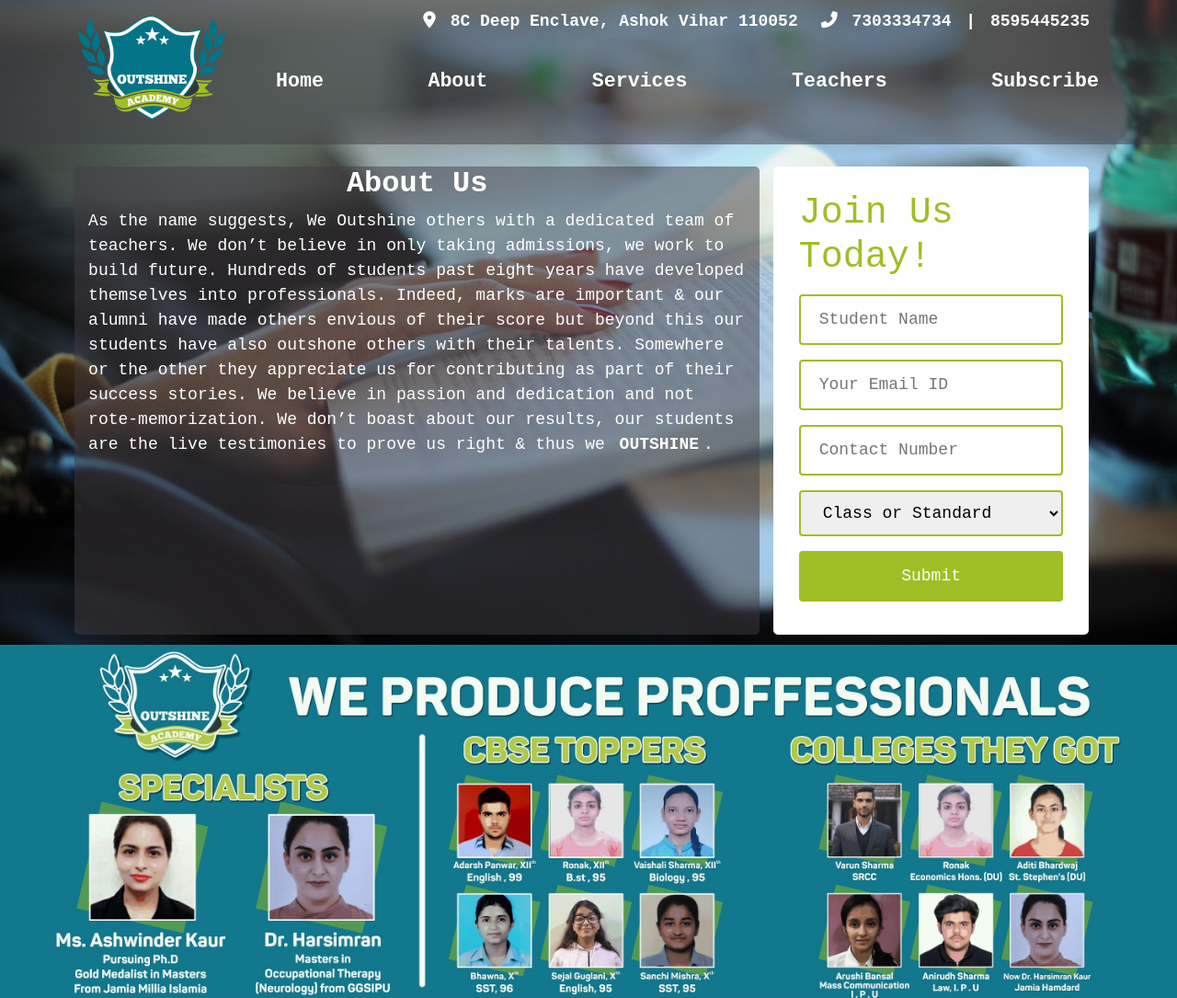
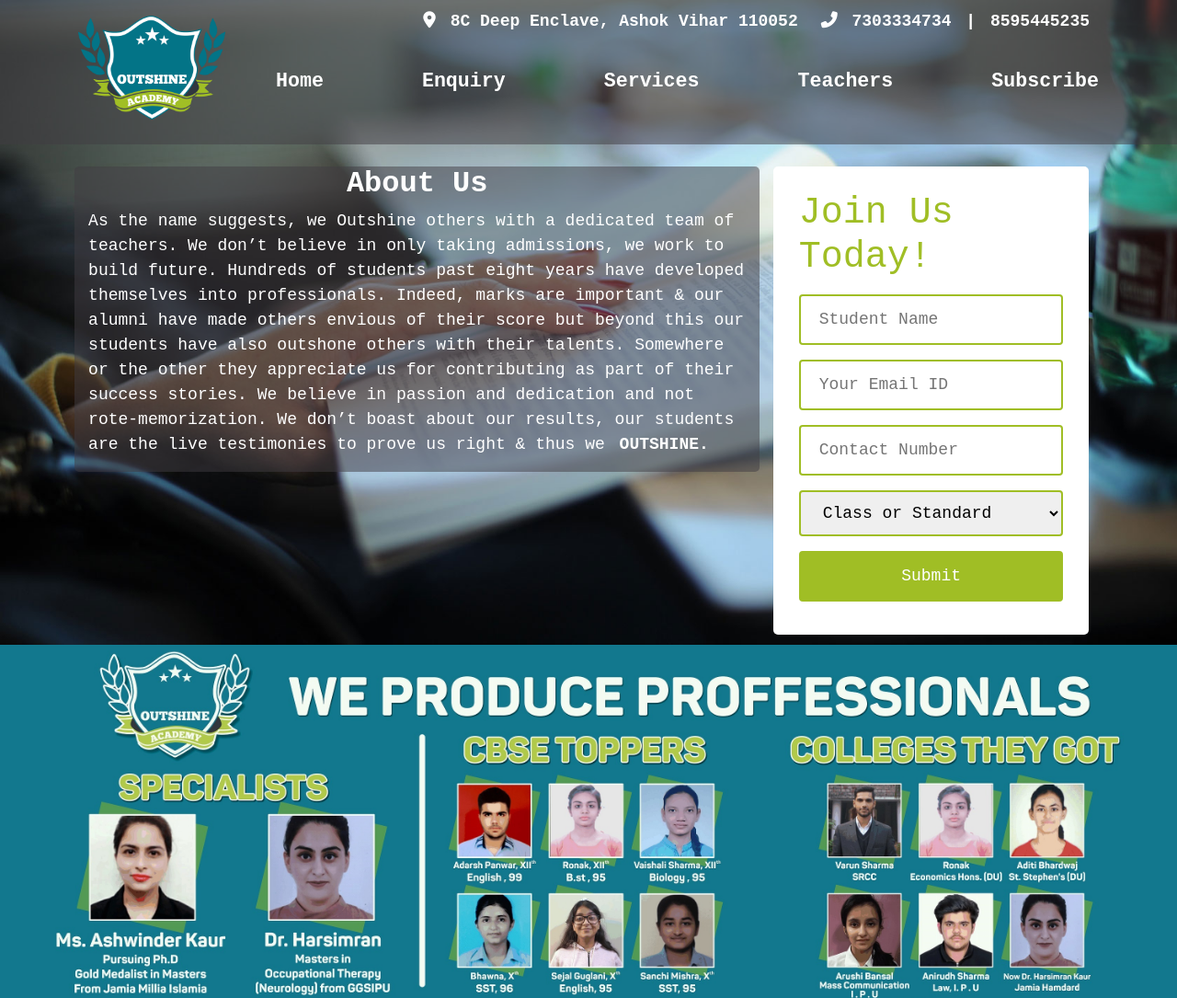
Before and after one commit to ipranshulsingla/OutshineAcademy, a plain HTML site: page index.html in a window 1280 px wide. Shown: the top 1085 px of the page at 92% size. Drawn offline with nearby package versions, Linux system fonts and the light colour scheme.

Commit message:
Add files via upload

```diff
--- a/assets/css/main.css
+++ b/assets/css/main.css
@@ -123,6 +123,7 @@ section{
     color:white;
     background-color: rgba(65,61,67,0.5);
     border-radius: 5px;
+    height: 100%;
 }
 
 .logo{
--- a/assets/js/main.js
+++ b/assets/js/main.js
@@ -1,5 +1,4 @@
 window.addEventListener('load',bindEvents);
-
 function bindEvents(){
     addWidth();
 }
--- a/index.html
+++ b/index.html
@@ -10,6 +10,7 @@
     <link rel="stylesheet" href="assets/css/main.css">
     <link rel="icon" href="assets/images/logo.png" type="image/png" sizes="16x16">
     <script src="https://kit.fontawesome.com/1b9f8339d3.js" crossorigin="anonymous"></script>
+    <script src="assets/js/main.js"></script>
     <title>Outshine Academy</title>
   </head>
   <body>
@@ -43,8 +44,8 @@
                 </div>
                 <div class="col-md-10 nav">
                   <ul>
-                    <li><a href="#home">Home</a></li>
-                    <li><a href="#about">About</a></li>
+                    <li><a href="index.html">Home</a></li>
+                    <li><a href="#enquiry">Enquiry</a></li>
                     <li><a href="#services">Services</a></li>
                     <li><a href="#">Teachers</a></li>
                     <li><a href="#">Subscribe</a></li>
@@ -55,13 +56,14 @@
             <br>
           </header>
           <section class="container">
-            <div class="row" id="home" id="home">
+            <div class="row"  id="home">
               <div class="col-md-8 about" id="about">
                 <h2 style="font-weight: bold;">About Us</h2>
                 <p>
-                  As the name suggests, We Outshine others with a dedicated team of teachers. We don’t believe in only taking admissions, we work to build future.
+                  As the name suggests, we Outshine others with a dedicated team of teachers. We don’t believe in only taking admissions, we work to build future.
                   Hundreds of students past eight years have developed themselves into professionals. Indeed, marks are important & our alumni have made others envious of their score but beyond this our students have also outshone others with their talents. Somewhere or the other they appreciate us for contributing as part of their success stories.
-                  We believe in passion and dedication and not rote-memorization. We don’t boast about our results, our students are the live testimonies to prove us right & thus we <span style="font-weight: bold;">OUTSHINE</span>.
+                  We believe in passion and dedication and not rote-memorization. We don’t boast about our results, our students are the live testimonies to prove us right & thus we <span style="font-weight: bold;">OUTSHINE.
+                  </span>
                 </p>
               </div>
               <div class="col-md-4">
@@ -118,6 +120,7 @@
             </div>
           </div>
         </div>
+        <br>
         <div id="outshine-gmap">
           <iframe src="https://www.google.com/maps/embed?pb=!1m18!1m12!1m3!1d3499.9620843155412!2d77.17432241508386!3d28.690780782394903!2m3!1f0!2f0!3f0!3m2!1i1024!2i768!4f13.1!3m3!1m2!1s0x390d031e3d82b365%3A0x7dc537641091502b!2sOutshine%20Academy%20Ashok%20Vihar!5e0!3m2!1sen!2sin!4v1583409657642!5m2!1sen!2sin" width="" height="450" frameborder="0" style="border:0;" allowfullscreen=""></iframe>
         </div>
@@ -128,6 +131,6 @@
     <script src="https://code.jquery.com/jquery-3.4.1.slim.min.js" integrity="sha384-J6qa4849blE2+poT4WnyKhv5vZF5SrPo0iEjwBvKU7imGFAV0wwj1yYfoRSJoZ+n" crossorigin="anonymous"></script>
     <script src="https://cdn.jsdelivr.net/npm/popper.js@1.16.0/dist/umd/popper.min.js" integrity="sha384-Q6E9RHvbIyZFJoft+2mJbHaEWldlvI9IOYy5n3zV9zzTtmI3UksdQRVvoxMfooAo" crossorigin="anonymous"></script>
     <script src="https://stackpath.bootstrapcdn.com/bootstrap/4.4.1/js/bootstrap.min.js" integrity="sha384-wfSDF2E50Y2D1uUdj0O3uMBJnjuUD4Ih7YwaYd1iqfktj0Uod8GCExl3Og8ifwB6" crossorigin="anonymous"></script>
-    <script src="assets/js/main.js"></script>
+
   </body>
 </html>
```
